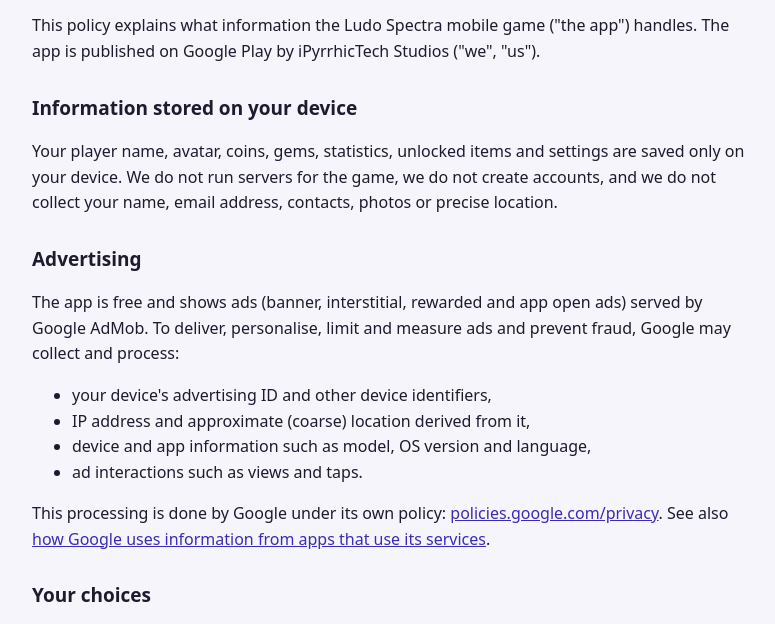
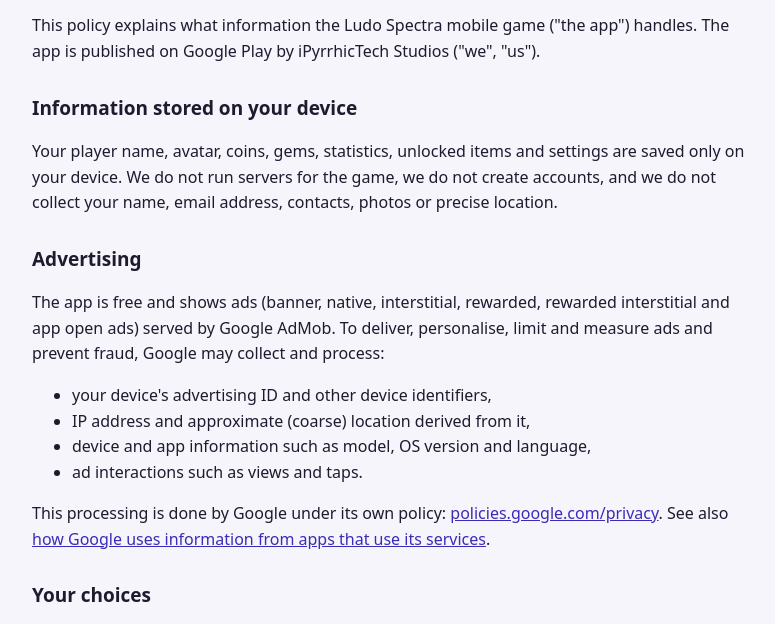
Before and after one commit to sachinbikramshah27/ipyrrhictech-policies, a plain HTML site: page ludo-spectra/privacy-policy.html in a window 1280 px wide. Shown: the part 121-745 px from the top of the page, without its empty margins (248-1023 px from the left). Drawn offline with Linux system fonts and the light colour scheme.

Commit message:
Update Ludo Spectra privacy policy ad formats
Co-Authored-By: Claude Opus 5.5 <noreply@anthropic.com>

```diff
--- a/ludo-spectra/privacy-policy.html
+++ b/ludo-spectra/privacy-policy.html
@@ -24,7 +24,7 @@
 <p>Your player name, avatar, coins, gems, statistics, unlocked items and settings are saved only on your device. We do not run servers for the game, we do not create accounts, and we do not collect your name, email address, contacts, photos or precise location.</p>
 
 <h2>Advertising</h2>
-<p>The app is free and shows ads (banner, interstitial, rewarded and app open ads) served by Google AdMob. To deliver, personalise, limit and measure ads and prevent fraud, Google may collect and process:</p>
+<p>The app is free and shows ads (banner, native, interstitial, rewarded, rewarded interstitial and app open ads) served by Google AdMob. To deliver, personalise, limit and measure ads and prevent fraud, Google may collect and process:</p>
 <ul>
   <li>your device's advertising ID and other device identifiers,</li>
   <li>IP address and approximate (coarse) location derived from it,</li>
```
